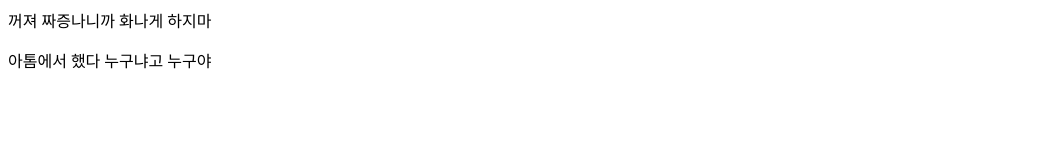
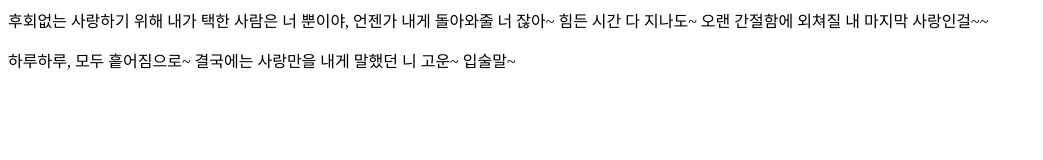
Before and after one commit to scv0622/scv0622.github.io, a plain HTML site: page index.html in a window 1280 px wide. Shown: the whole page, without its empty margins (0-1043 px from the left). Drawn offline with Linux system fonts and the light colour scheme.

Commit message:
mcthemax 노래가사

```diff
--- a/index.html
+++ b/index.html
@@ -1,7 +1,17 @@
-꺼져
-짜증나니까
-화나게 하지마
-<p>
-  아톰에서 했다
-  누구냐고
-  누구야
+<html>
+<head>
+</head>
+<body>
+
+  <p>
+    후회없는 사랑하기 위해 내가 택한 사람은 너 뿐이야, 언젠가 내게 돌아와줄 너 잖아~
+    힘든 시간 다 지나도~ 오랜 간절함에 외쳐질 내 마지막 사랑인걸~~
+  </p>
+
+  <p>
+    하루하루, 모두 흩어짐으로~
+    결국에는 사랑만을 내게 말했던 니 고운~ 입술말~
+  </p>
+
+</body>
+</html>
```
